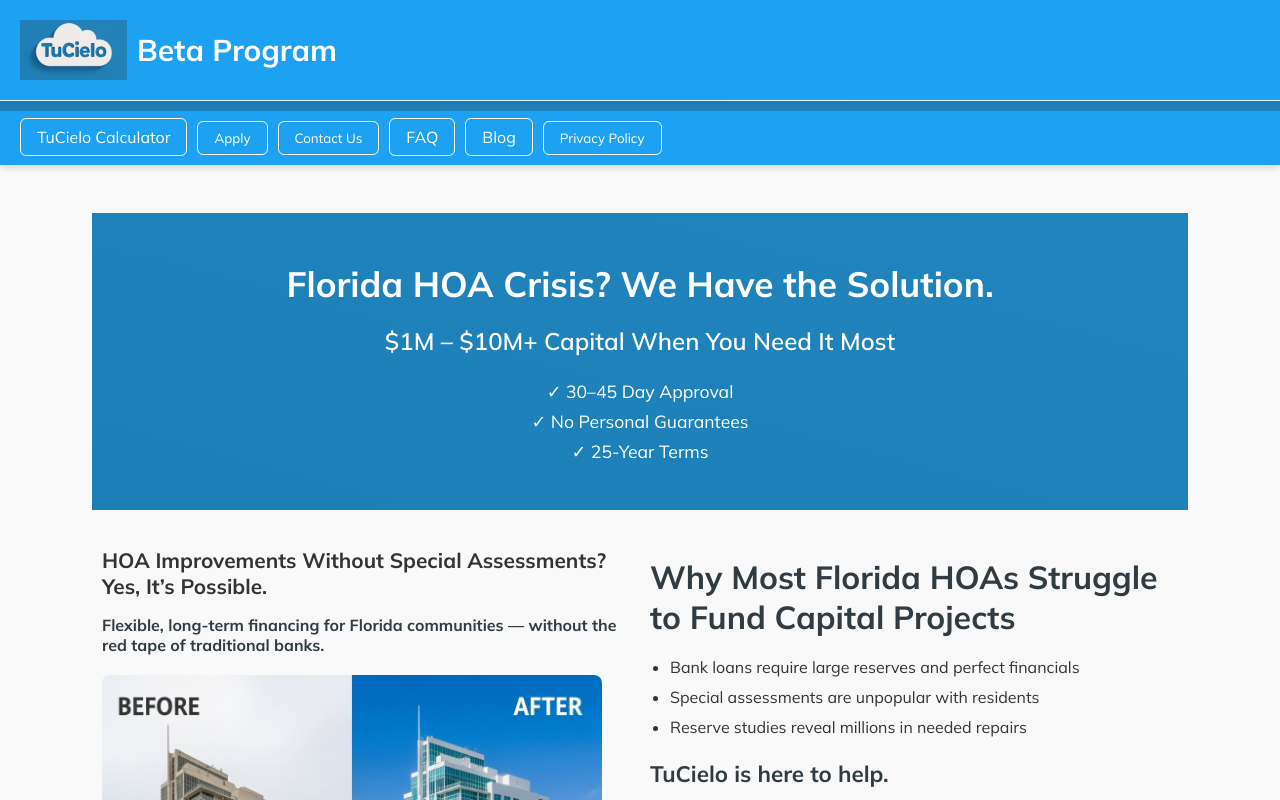
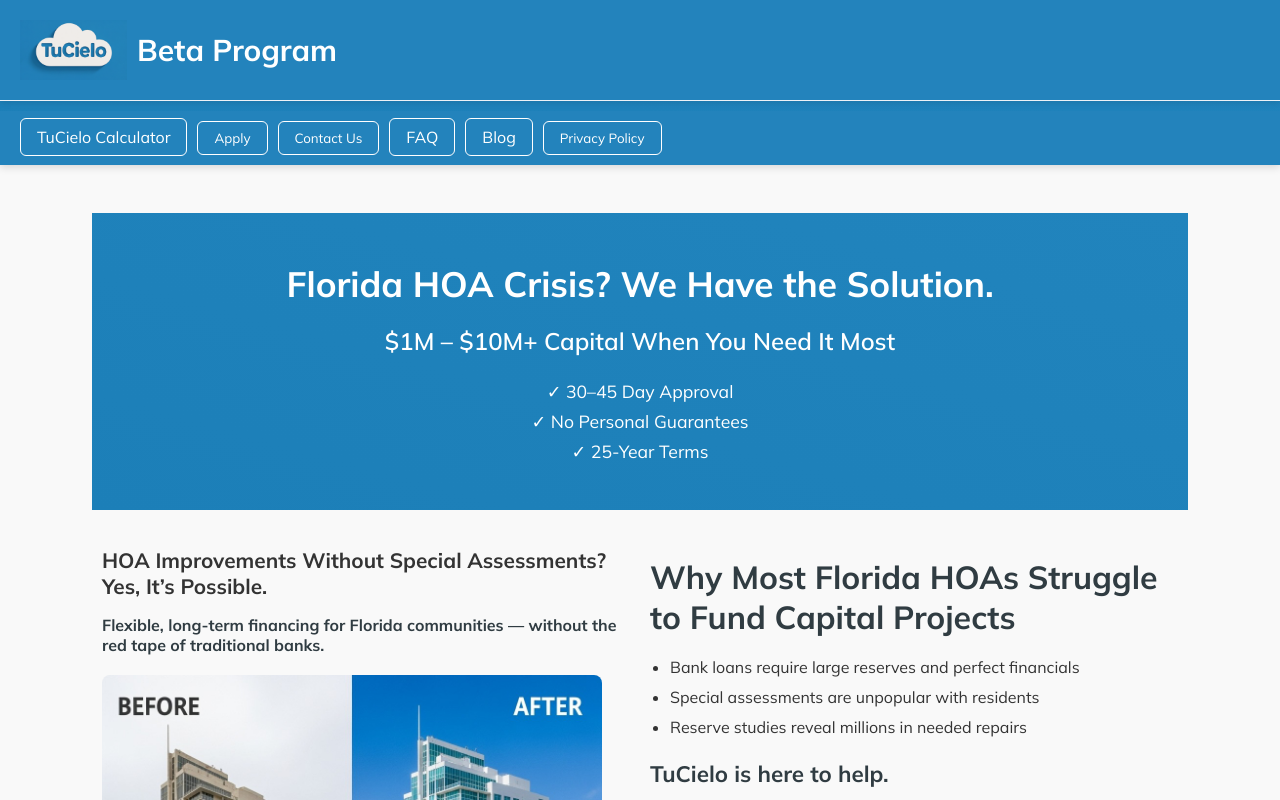
Before and after one commit to MetaCapFin/tu-cielo-site, a React (Create React App) app: page / in a window 1280 px wide. Shown: the top 800 px of the page. Built offline with nearby package versions, Linux system fonts and the light colour scheme.

Commit message:
Update App.css

```diff
--- a/src/App.css
+++ b/src/App.css
@@ -18,7 +18,7 @@
 
 /* Site Header */
 .site-header {
-  background: linear-gradient(to bottom left, #2184BD, #1C7FB8);
+  background: #2383BC;
   color: white;
   font-family: 'Mulish', sans-serif;
   display: flex;
@@ -33,7 +33,7 @@
 
 /* Top part of header */
 .header-top {
-  background-color: #1DA1F2;
+  background-color: #2383BC;
   box-shadow: 0 2px 6px rgba(0, 0, 0, 0.1); /* subtle drop shadow */
   display: flex;
   align-items: center;
@@ -69,7 +69,7 @@
 
 /* Bottom part of header */
 .header-bottom {
-  background-color: #1DA1F2;
+  background-color: #2383BC;
   display: flex;
   gap: 15px;
   padding: 10px 20px;
```
